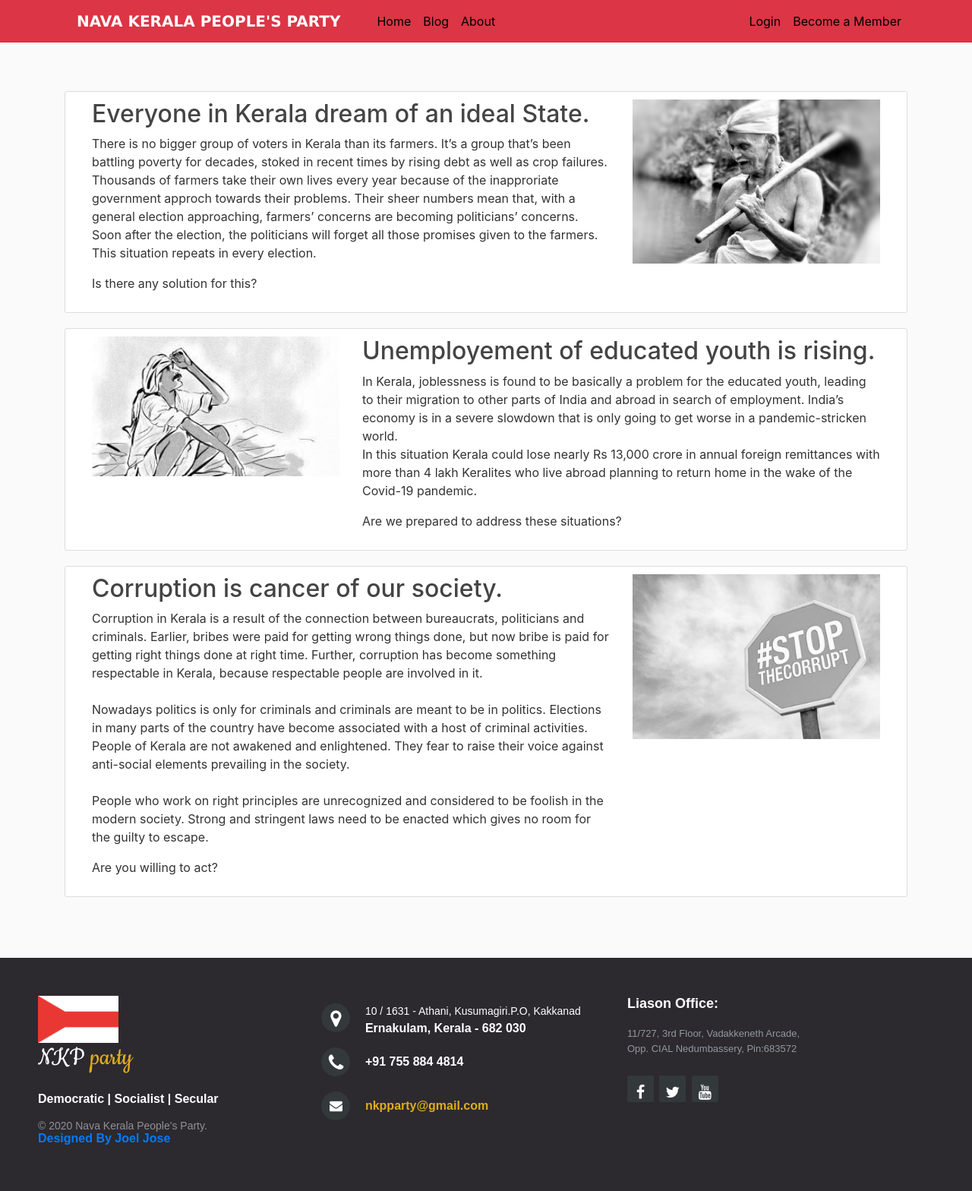
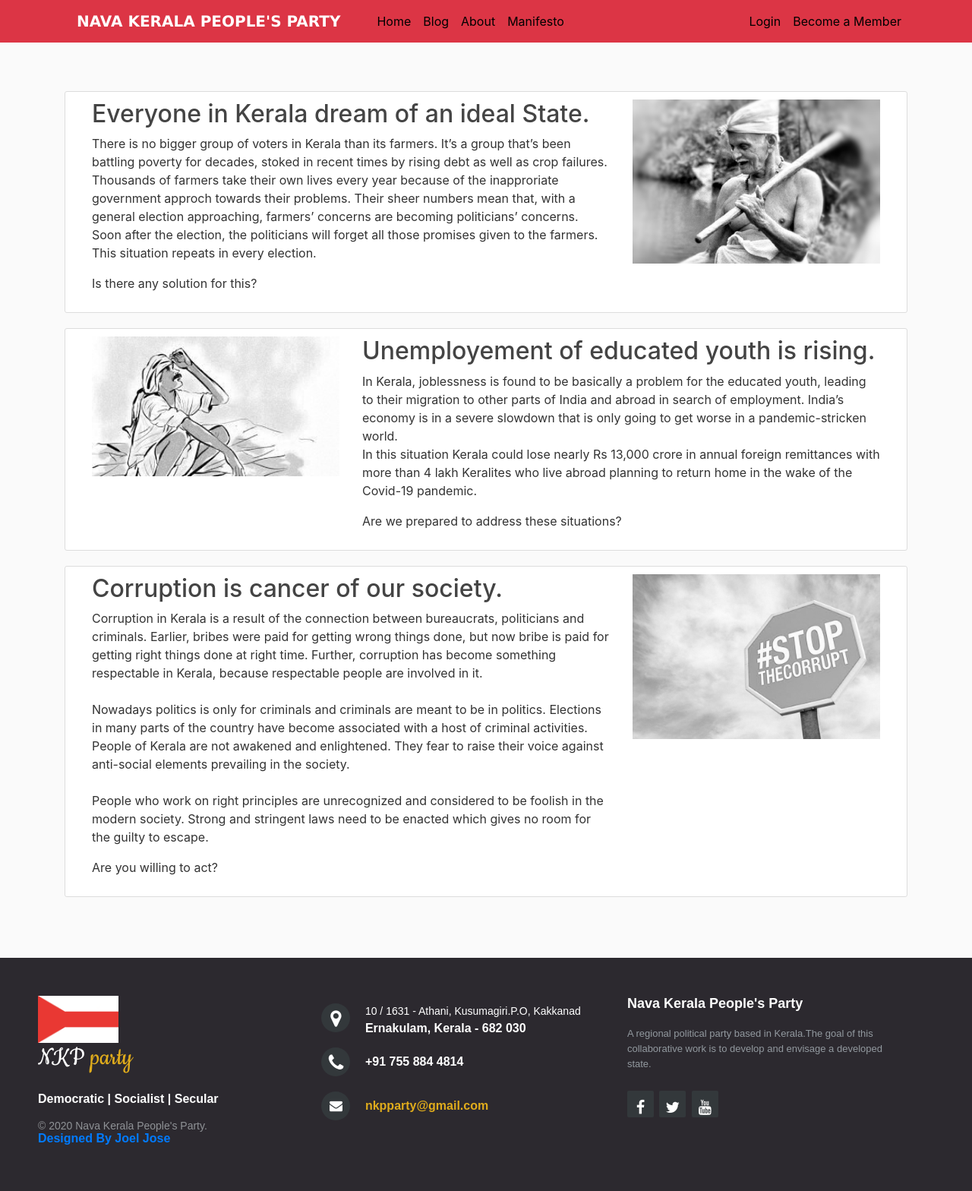
Before and after one commit to joeljose/PartyWebsite, a Flask app: page /about in a window 1280 px wide. Shown: the whole page at 76% size. Run offline with Flask 2, Linux system fonts and the light colour scheme; parts of the project's set-up code (start-up, migrations or seed data) failed here and were passed over; some libraries are stand-ins or nearby versions.

Commit message:
manifesto-2

```diff
--- a/mySite/main/routes.py
+++ b/mySite/main/routes.py
@@ -1,4 +1,4 @@
-from flask import render_template, request, Blueprint
+from flask import render_template, request, Blueprint, send_file, redirect
 from mySite.models import Post
 
 main = Blueprint('main', __name__)
@@ -29,3 +29,9 @@ def approve_post():
 def about():
     return render_template('about.html', title='About')
 #    return render_template('under.html')
+
+@main.route("/manifesto")
+def manifesto():
+    # with open('static/manifesto.pdf', 'rb') as static_file:
+    #     return send_file(static_file, attachment_filename='manifesto.pdf')
+    return redirect("static/manifesto.pdf")
--- a/mySite/templates/layout.html
+++ b/mySite/templates/layout.html
@@ -33,6 +33,7 @@
               <a class="nav-item nav-link" href="{{ url_for('main.index') }}" >Home</a>
               <a class="nav-item nav-link" href="{{ url_for('main.home') }}" >Blog</a>
               <a class="nav-item nav-link" href="{{ url_for('main.about') }}" >About</a>
+              <a class="nav-item nav-link" href="{{ url_for('main.manifesto') }}" target="_blank" >Manifesto</a>
             </div>
             <!-- Navbar Right Side -->
             <div class="navbar-nav">
@@ -139,9 +140,8 @@
 			</div>
 			<div class="footer-right">
 				<p class="footer-company-about">
-					<span>Liason Office:</span>
-					11/727, 3rd Floor, Vadakkeneth Arcade, <br>
-					Opp. CIAL Nedumbassery, Pin:683572</p>
+					<span>Nava Kerala People's Party</span>
+					A regional political party based in Kerala.The goal of this collaborative work is to develop and envisage a developed state.</p>
 				<div class="footer-icons">
 					<a href="https://www.facebook.com/nkpparty.org" target="_blank"><i class="fa fa-facebook"></i></a>
 					<a href="#"><i class="fa fa-twitter"></i></a>
```
Also changed, not shown: 1 other file.
